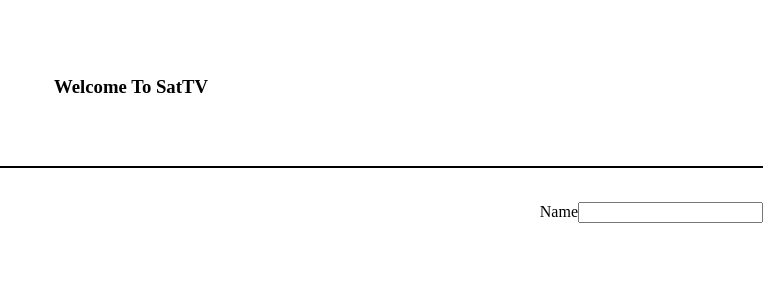
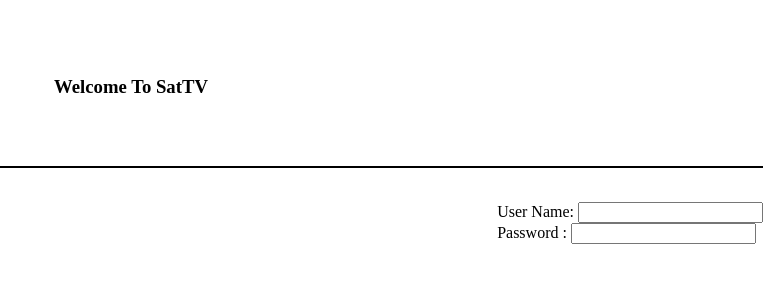
Before and after one commit to kiranlasure/TechVarito, an Angular app: page / in a window 1280 px wide. Shown: the top 300 px of the page, without its empty margins (509-1280 px from the left). Built offline with nearby package versions, Linux system fonts and the light colour scheme.

Commit message:
1 file modified

```diff
--- a/src/app/login/login.component.html
+++ b/src/app/login/login.component.html
@@ -5,12 +5,18 @@
       <h3>Welcome To SatTV</h3>
   </div>
 
-  <div fxLayout="column" fxLayoutAlign="end end" class="login">
+  <div fxLayout="column" fxLayoutAlign="end end" class="login" fxLayoutGap="5px">
     <form>
       <div>
-      <label>Name</label><input  type="text" name="name" required>
+           <label>User Name: </label>
+           <input  type="text" name="name" required>
+     </div>
 
-</div>
+     <div>
+           <label>Password : </label>
+           <input  type="text" name="name" required>
+     </div>
+
     </form>
   </div>
 </div>
```
